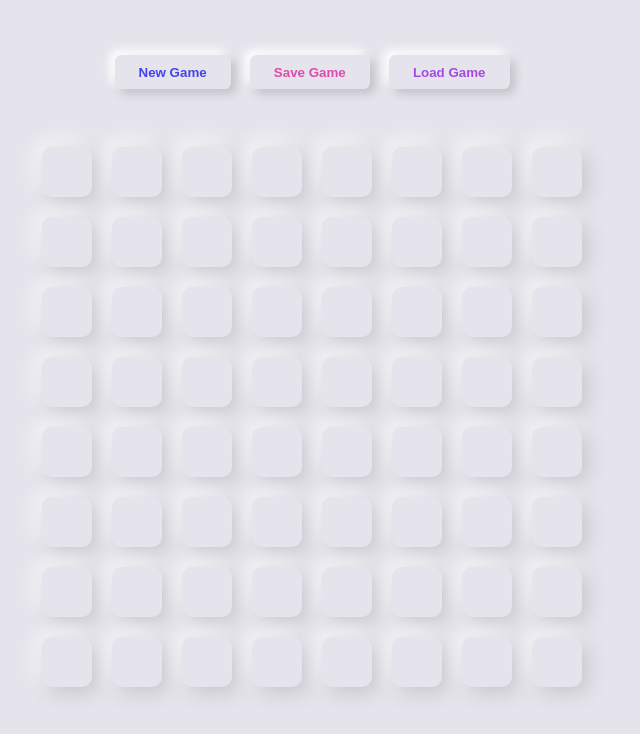
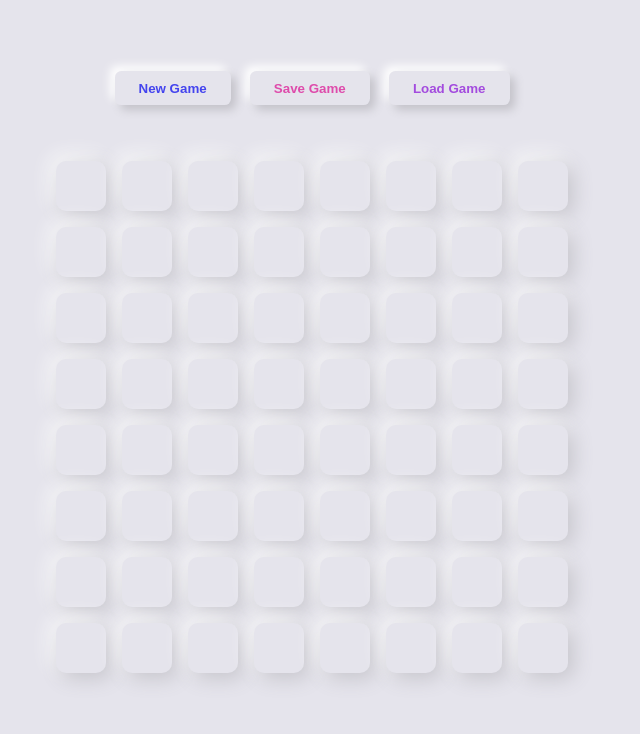
Before and after one commit to deleonn/minesweeper-client, a React (Create React App) app: page / in a window 1280 px wide. Shown: the top 734 px of the page, without its empty margins (328-968 px from the left). Built offline with nearby package versions, Linux system fonts and the light colour scheme.

Commit message:
placeFlag feature

```diff
--- a/src/App.tsx
+++ b/src/App.tsx
@@ -30,8 +30,13 @@ function App() {
     minesweeper.addEventListener("movement", setBoard);
   }, [minesweeper]);
 
-  function revealCell(x: number, y: number) {
+  function revealCell(event: React.MouseEvent, x: number, y: number) {
     minesweeper.revealCell(x, y);
+  }
+
+  function placeFlag(event: React.MouseEvent, x: number, y: number) {
+    event.preventDefault();
+    minesweeper.placeFlag(x, y);
   }
 
   return (
@@ -44,7 +49,11 @@ function App() {
               <Col key={xIdx}>
                 {col.map((el: CellType, yIdx: number) => {
                   return (
-                    <Cell key={yIdx} onClick={() => revealCell(xIdx, yIdx)}>
+                    <Cell
+                      key={yIdx}
+                      onClick={(event) => revealCell(event, xIdx, yIdx)}
+                      onContextMenu={(event) => placeFlag(event, xIdx, yIdx)}
+                    >
                       {el}
                     </Cell>
                   );
--- a/src/components/Cell.tsx
+++ b/src/components/Cell.tsx
@@ -1,10 +1,12 @@
 import React from "react";
 import styled, { css } from "styled-components";
 const bomb = require("./bomb.svg") as string;
+const flag = require("./flag.svg") as string;
 
 interface Props {
   children: any;
-  onClick: () => void;
+  onClick: (event: React.MouseEvent) => void;
+  onContextMenu: (event: React.MouseEvent) => void;
 }
 
 const CellContainer = styled.button`
@@ -16,7 +18,7 @@ const CellContainer = styled.button`
   border-radius: 10px;
   background: #e5e4ec;
   box-shadow: 5px 5px 20px #c3c2c9, -5px -5px 20px #ffffff;
-  margin: 10px;
+  margin: 8px;
   width: 50px;
   height: 50px;
   border: none;
@@ -92,14 +94,29 @@ const Bomb = styled.img`
   height: 1.2rem;
 `;
 
-function Cell({ children, onClick }: Props) {
-  function handleClick() {
-    onClick();
+const Flag = styled.img`
+  width: 1.6rem;
+  height: 1.6rem;
+`;
+
+function Cell({ children, onClick, onContextMenu }: Props) {
+  function handleClick(event: React.MouseEvent) {
+    onClick(event);
+  }
+
+  function handleContextClick(event: React.MouseEvent) {
+    onContextMenu(event);
   }
 
   return (
-    <CellContainer onClick={handleClick}>
-      {children === 10 ? <Bomb src={bomb} /> : children}
+    <CellContainer onClick={handleClick} onContextMenu={handleContextClick}>
+      {children === 10 ? (
+        <Bomb src={bomb} />
+      ) : children === 99 ? (
+        <Flag src={flag} />
+      ) : (
+        children
+      )}
     </CellContainer>
   );
 }
--- a/src/core/Minesweeper.ts
+++ b/src/core/Minesweeper.ts
@@ -198,11 +198,17 @@ class Minesweeper {
       const randomXCoord = this.getRandomCoord(0, this.columns - 1);
       const randomYCoord = this.getRandomCoord(0, this.rows - 1);
 
-      if (!result.find((res) => res === [randomXCoord, randomYCoord])) {
+      if (
+        !result.find(
+          (res) => res[0] === randomXCoord && res[1] === randomYCoord
+        )
+      ) {
         result.push([randomXCoord, randomYCoord]);
         bombCount -= 1;
       }
     }
+
+    console.log(result);
 
     return result;
   }
@@ -244,7 +250,21 @@ class Minesweeper {
    * @param x
    * @param y
    */
-  public placeFlag(x: number, y: number) {}
+  public placeFlag(x: number, y: number) {
+    if (this.gameState === "new" || this.gameState === "active") {
+      const boardClone = [...this.board.map((r) => [...r])];
+
+      if (boardClone[x][y] === null) {
+        boardClone[x][y] = 99;
+      } else if (boardClone[x][y] == 99) {
+        boardClone[x][y] = null;
+      }
+
+      this.board = boardClone;
+
+      this.dispatchEvent("movement");
+    }
+  }
 
   /**
    * Register an event into the eventQueue
```
Also changed, not shown: src/components/flag.svg (added).
